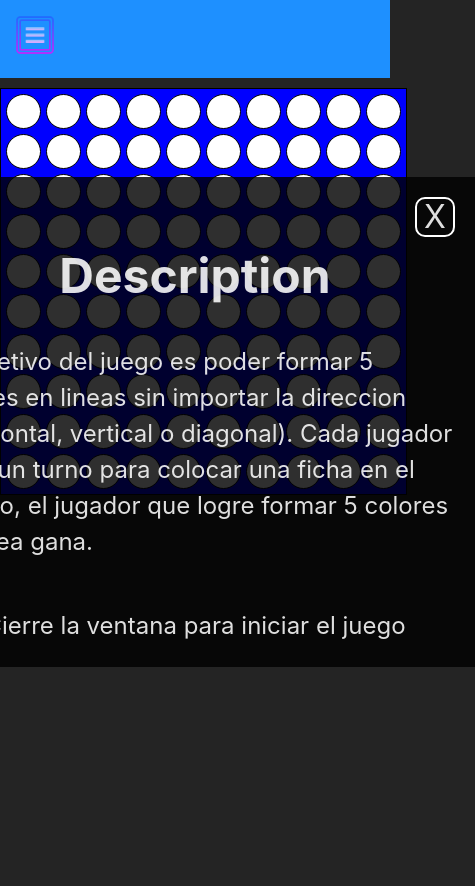
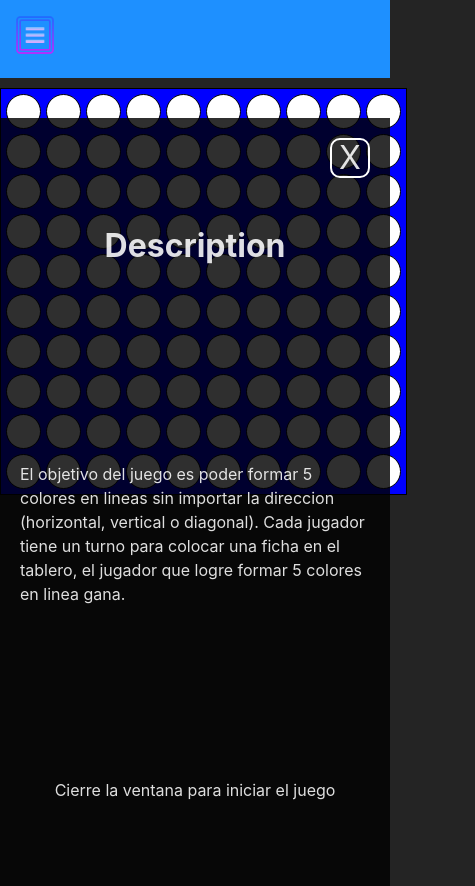
Before and after one commit to j0k3r-PGR/miWebPersonal, a React (Vite) app: page /game in a window 390 px wide. Shown: the whole page, 475 px wide, since content can reach past the window. Before the commit the page ends 844 px from the top, so only its background shows below. Built offline with nearby package versions, Linux system fonts and the light colour scheme.

Commit message:
descriptionCard corrections mobile

```diff
--- a/src/components/CardDesprition/CardDescription.css
+++ b/src/components/CardDesprition/CardDescription.css
@@ -59,3 +59,23 @@
     padding: 20px;
     overflow: auto;
 }
+
+@media screen and (max-width: 700px) and (min-width: 320px) {
+    .card-description>div{
+        margin-top: 160px;
+        width: 100%;
+        height: 100%;
+    }
+
+    .card-description>div>h2{
+        font-size: 2rem;
+    }
+
+    .card-description>div>.text{
+        font-size: 1rem;
+    }
+
+    .card-description>div>.outtext{
+        font-size: 1rem;
+    }
+}
```
